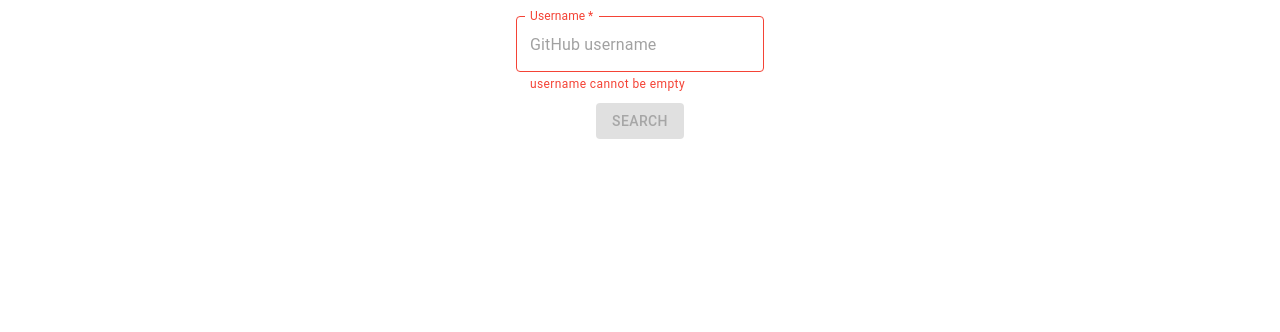
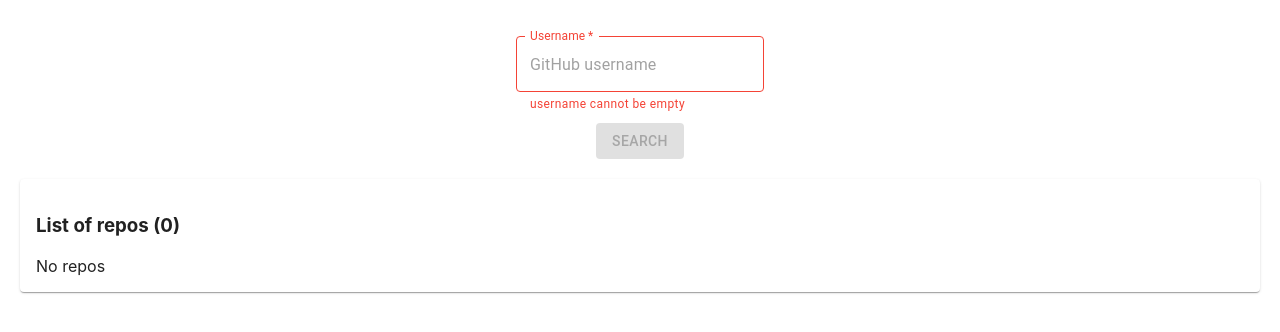
Before and after one commit to lerhhl/reactjs-github-api, a React (Create React App) app: page / in a window 1280 px wide. Shown: the top 332 px of the page. Built offline with nearby package versions, Linux system fonts and the light colour scheme.

Commit message:
Create ReposSection.js

```diff
--- a/src/App.css
+++ b/src/App.css
@@ -1,3 +1,8 @@
 .App {
     text-align: center;
+    padding: 20px;
 }
+
+.repos-organisation-sections {
+    margin-top: 20px;
+}
--- a/src/App.js
+++ b/src/App.js
@@ -1,11 +1,15 @@
 import React from 'react';
 import SearchBar from "./Components/SearchBar/SearchBar";
-// import './App.css';
+import ReposSection from "./Components/ReposSection/ReposSection";
+import './App.css';
 
 function App() {
   return (
     <div className="App">
       <SearchBar/>
+      <div className="repos-organisation-sections">
+        <ReposSection/>
+      </div>
     </div>
   );
 }
--- /dev/null
+++ b/src/Components/ReposSection/ReposSection.css
@@ -0,0 +1,4 @@
+.repos-section {
+    padding: 16px;
+    text-align: left;
+}
--- /dev/null
+++ b/src/Components/ReposSection/ReposSection.js
@@ -0,0 +1,48 @@
+import React from "react";
+import { connect } from "react-redux";
+import {
+  Paper,
+  ListItem,
+  ListItemText,
+} from '@material-ui/core/';
+import "./ReposSection.css";
+
+export function ReposSection(props) {
+  function handleClick(html_url) {
+    if (html_url !== "" || html_url !== null) {
+      window.open(html_url, "_blank");
+    }
+  }
+
+  const { repos } = props;
+
+  return (
+    <Paper className="repos-section">
+      <h3>List of repos ({repos.length})</h3>
+      {
+        repos.length > 0 ? (
+          repos.map((repo, index) => {
+            return (
+              <ListItem
+                style={{paddingLeft: 0, paddingRight: 0}}
+                button
+                key={repo.name}
+                onClick={() => handleClick(repo.html_url)}
+              >
+                <ListItemText primary={`${index + 1} ${repo.name}`}/>
+              </ListItem>
+            );
+          })
+        ) : (
+          <div className="no-repo-text">
+            No repos
+          </div>
+        )
+      }
+    </Paper>
+  );
+}
+
+const mapStateToProps = state => ({ repos: state.user.repos });
+
+export default connect(mapStateToProps, null)(ReposSection);
```
Also changed, not shown: 1 other file (tests, documents, lock files or other folders).
